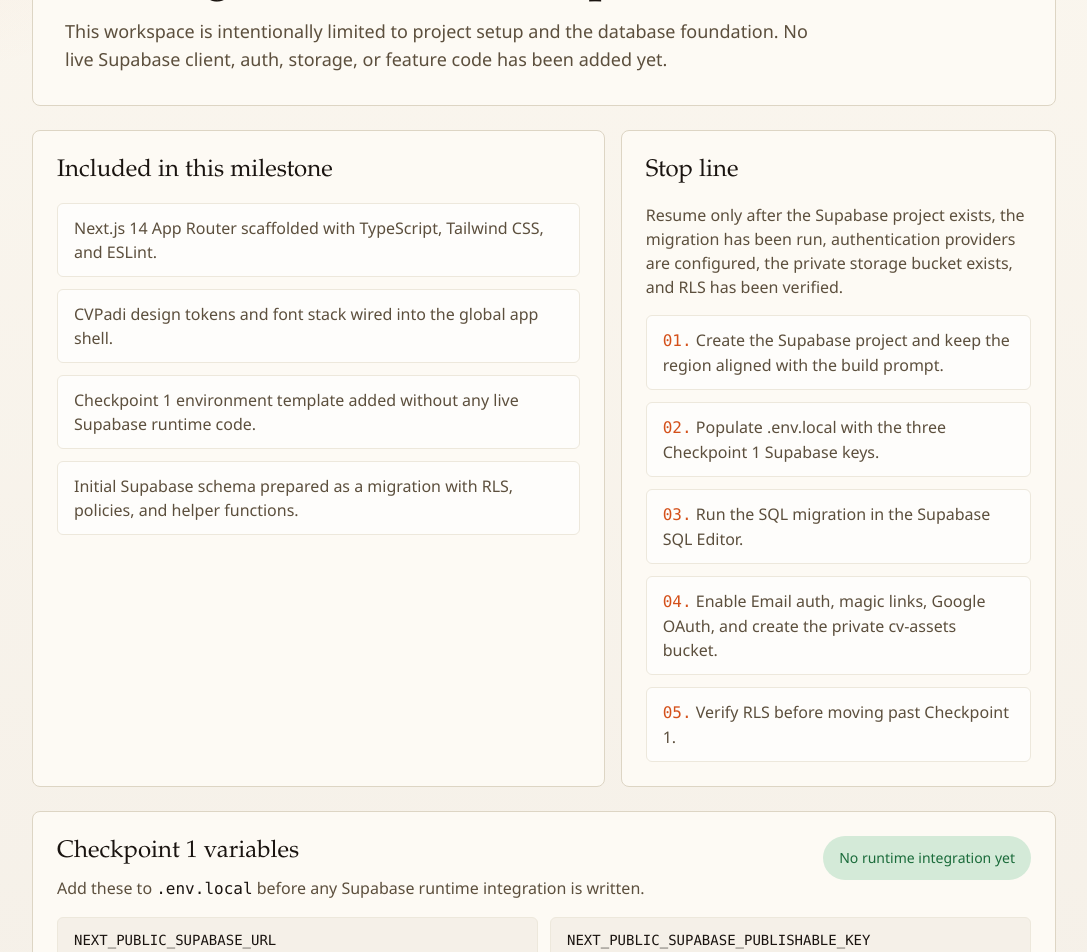
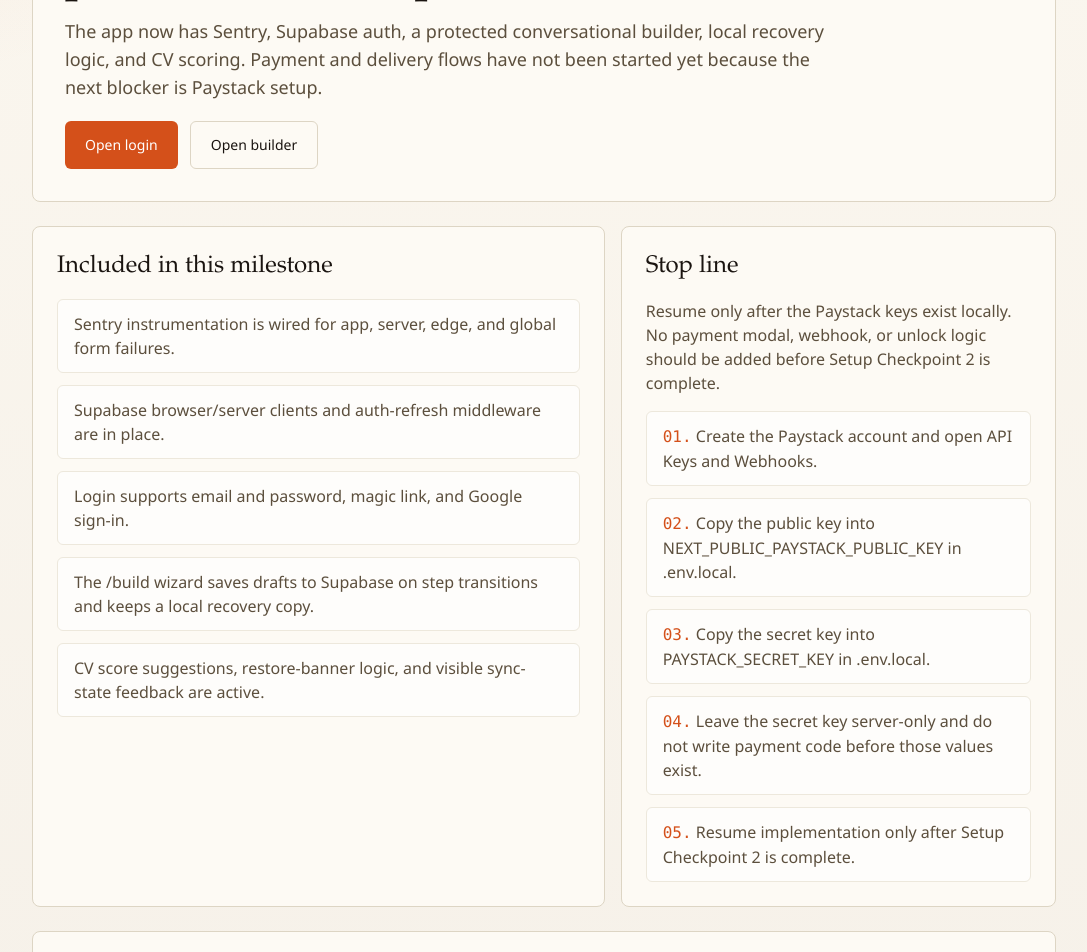
Before and after one commit to Eldren-cmd/CVpadi, a Next.js app: page / in a window 1280 px wide. Shown: the part 300-1252 px from the top of the page, without its empty margins (96-1183 px from the left). Built offline with nearby package versions, Linux system fonts and the light colour scheme.

Commit message:
docs: update milestone status surfaces

```diff
--- a/src/app/page.tsx
+++ b/src/app/page.tsx
@@ -1,22 +1,26 @@
-const setupChecklist = [
-  "Next.js 14 App Router scaffolded with TypeScript, Tailwind CSS, and ESLint.",
-  "CVPadi design tokens and font stack wired into the global app shell.",
-  "Checkpoint 1 environment template added without any live Supabase runtime code.",
-  "Initial Supabase schema prepared as a migration with RLS, policies, and helper functions.",
+const foundationChecklist = [
+  "Sentry instrumentation is wired for app, server, edge, and global form failures.",
+  "Supabase browser/server clients and auth-refresh middleware are in place.",
+  "Login supports email and password, magic link, and Google sign-in.",
+  "The /build wizard saves drafts to Supabase on step transitions and keeps a local recovery copy.",
+  "CV score suggestions, restore-banner logic, and visible sync-state feedback are active.",
 ];
 
-const checkpointSteps = [
-  "Create the Supabase project and keep the region aligned with the build prompt.",
-  "Populate .env.local with the three Checkpoint 1 Supabase keys.",
-  "Run the SQL migration in the Supabase SQL Editor.",
-  "Enable Email auth, magic links, Google OAuth, and create the private cv-assets bucket.",
-  "Verify RLS before moving past Checkpoint 1.",
+const paystackCheckpointSteps = [
+  "Create the Paystack account and open API Keys and Webhooks.",
+  "Copy the public key into NEXT_PUBLIC_PAYSTACK_PUBLIC_KEY in .env.local.",
+  "Copy the secret key into PAYSTACK_SECRET_KEY in .env.local.",
+  "Leave the secret key server-only and do not write payment code before those values exist.",
+  "Resume implementation only after Setup Checkpoint 2 is complete.",
 ];
 
 const envVars = [
+  "NEXT_PUBLIC_SENTRY_DSN",
   "NEXT_PUBLIC_SUPABASE_URL",
   "NEXT_PUBLIC_SUPABASE_PUBLISHABLE_KEY",
   "SUPABASE_SERVICE_ROLE_KEY",
+  "NEXT_PUBLIC_PAYSTACK_PUBLIC_KEY",
+  "PAYSTACK_SECRET_KEY",
   "NEXT_PUBLIC_APP_URL",
 ];
 
@@ -26,26 +30,40 @@
       <div className="mx-auto flex max-w-5xl flex-col gap-4 sm:gap-6">
         <section className="rounded-[var(--radius-card)] border border-border bg-surface p-5 shadow-[var(--shadow-elevated)] sm:p-8">
           <div className="mb-4 inline-flex min-h-11 items-center rounded-full border border-border bg-[var(--accent-light)] px-4 text-sm font-medium text-foreground">
-            Setup checkpoint 1 only
+            Phase 1 foundation complete
           </div>
           <p className="font-mono text-sm uppercase tracking-[0.28em] text-[var(--ink-light)]">
             CVPadi
           </p>
           <h1 className="mt-3 max-w-2xl font-heading text-4xl leading-tight text-foreground sm:text-5xl">
-            Next.js baseline ready. Supabase schema prepared. Waiting at the first checkpoint.
+            Auth and the CV builder core are in place. Payments are paused at Checkpoint 2.
           </h1>
           <p className="mt-4 max-w-3xl text-base leading-7 text-[var(--ink-light)] sm:text-lg">
-            This workspace is intentionally limited to project setup and the database
-            foundation. No live Supabase client, auth, storage, or feature code has been
-            added yet.
+            The app now has Sentry, Supabase auth, a protected conversational builder,
+            local recovery logic, and CV scoring. Payment and delivery flows have not been
+            started yet because the next blocker is Paystack setup.
           </p>
+          <div className="mt-5 flex flex-col gap-3 sm:flex-row">
+            <a
+              className="inline-flex min-h-12 items-center justify-center rounded-[var(--radius-input)] bg-[var(--accent)] px-5 text-sm font-medium text-white"
+              href="/login"
+            >
+              Open login
+            </a>
+            <a
+              className="inline-flex min-h-12 items-center justify-center rounded-[var(--radius-input)] border border-border px-5 text-sm font-medium text-foreground"
+              href="/build"
+            >
+              Open builder
+            </a>
+          </div>
         </section>
 
         <div className="grid gap-4 lg:grid-cols-[1.25fr_0.95fr]">
           <section className="rounded-[var(--radius-card)] border border-border bg-surface p-5 shadow-[var(--shadow-card)] sm:p-6">
             <h2 className="font-heading text-2xl text-foreground">Included in this milestone</h2>
             <ul className="mt-4 grid gap-3 text-sm leading-6 text-[var(--ink-light)] sm:text-base">
-              {setupChecklist.map((item) => (
+              {foundationChecklist.map((item) => (
                 <li
                   key={item}
                   className="rounded-[var(--radius-input)] border border-[var(--border-light)] bg-white/70 px-4 py-3"
@@ -59,12 +77,11 @@
           <section className="rounded-[var(--radius-card)] border border-border bg-surface p-5 shadow-[var(--shadow-card)] sm:p-6">
             <h2 className="font-heading text-2xl text-foreground">Stop line</h2>
             <p className="mt-4 text-sm leading-6 text-[var(--ink-light)] sm:text-base">
-              Resume only after the Supabase project exists, the migration has been run,
-              authentication providers are configured, the private storage bucket exists, and
-              RLS has been verified.
+              Resume only after the Paystack keys exist locally. No payment modal, webhook,
+              or unlock logic should be added before Setup Checkpoint 2 is complete.
             </p>
             <ol className="mt-4 grid gap-3 text-sm leading-6 text-[var(--ink-light)] sm:text-base">
-              {checkpointSteps.map((item, index) => (
+              {paystackCheckpointSteps.map((item, index) => (
                 <li
                   key={item}
                   className="rounded-[var(--radius-input)] border border-[var(--border-light)] bg-white/70 px-4 py-3"
@@ -79,14 +96,14 @@
         <section className="rounded-[var(--radius-card)] border border-border bg-surface p-5 shadow-[var(--shadow-card)] sm:p-6">
           <div className="flex flex-col gap-4 sm:flex-row sm:items-start sm:justify-between">
             <div>
-              <h2 className="font-heading text-2xl text-foreground">Checkpoint 1 variables</h2>
+              <h2 className="font-heading text-2xl text-foreground">Current env surface</h2>
               <p className="mt-2 text-sm leading-6 text-[var(--ink-light)] sm:text-base">
-                Add these to <code className="font-mono text-[var(--ink)]">.env.local</code> before
-                any Supabase runtime integration is written.
+                These variables are expected by the current foundation. Paystack stays as the
+                next unfulfilled checkpoint.
               </p>
             </div>
-            <span className="inline-flex min-h-11 items-center rounded-full bg-[var(--green-light)] px-4 text-sm font-medium text-[var(--green)]">
-              No runtime integration yet
+            <span className="inline-flex min-h-11 items-center rounded-full bg-[var(--gold-light)] px-4 text-sm font-medium text-[var(--gold)]">
+              Waiting on Paystack
             </span>
           </div>
           <div className="mt-4 grid gap-3 sm:grid-cols-2">
```
Also changed, not shown: 1 other file (tests, documents, lock files or other folders).
